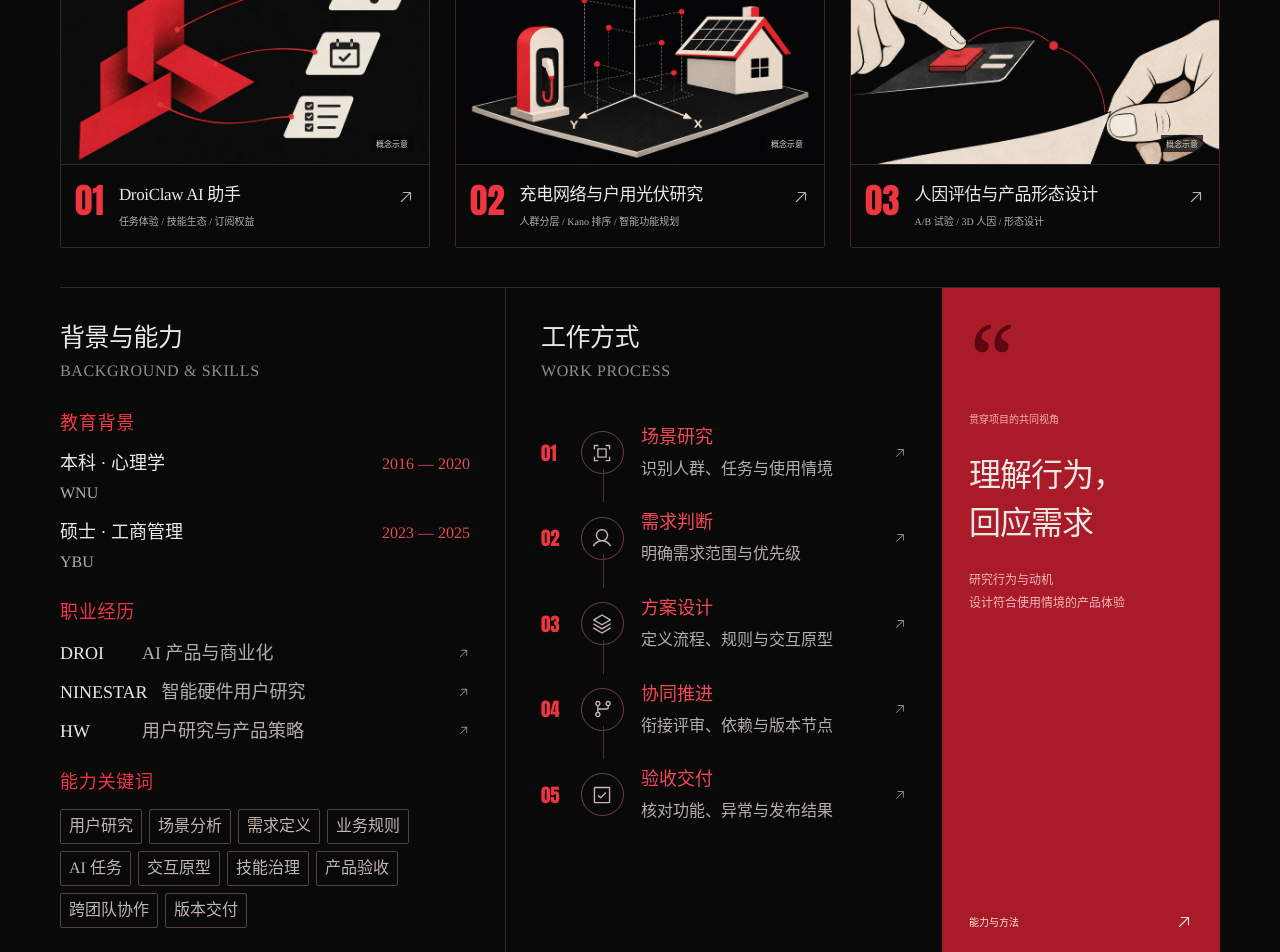
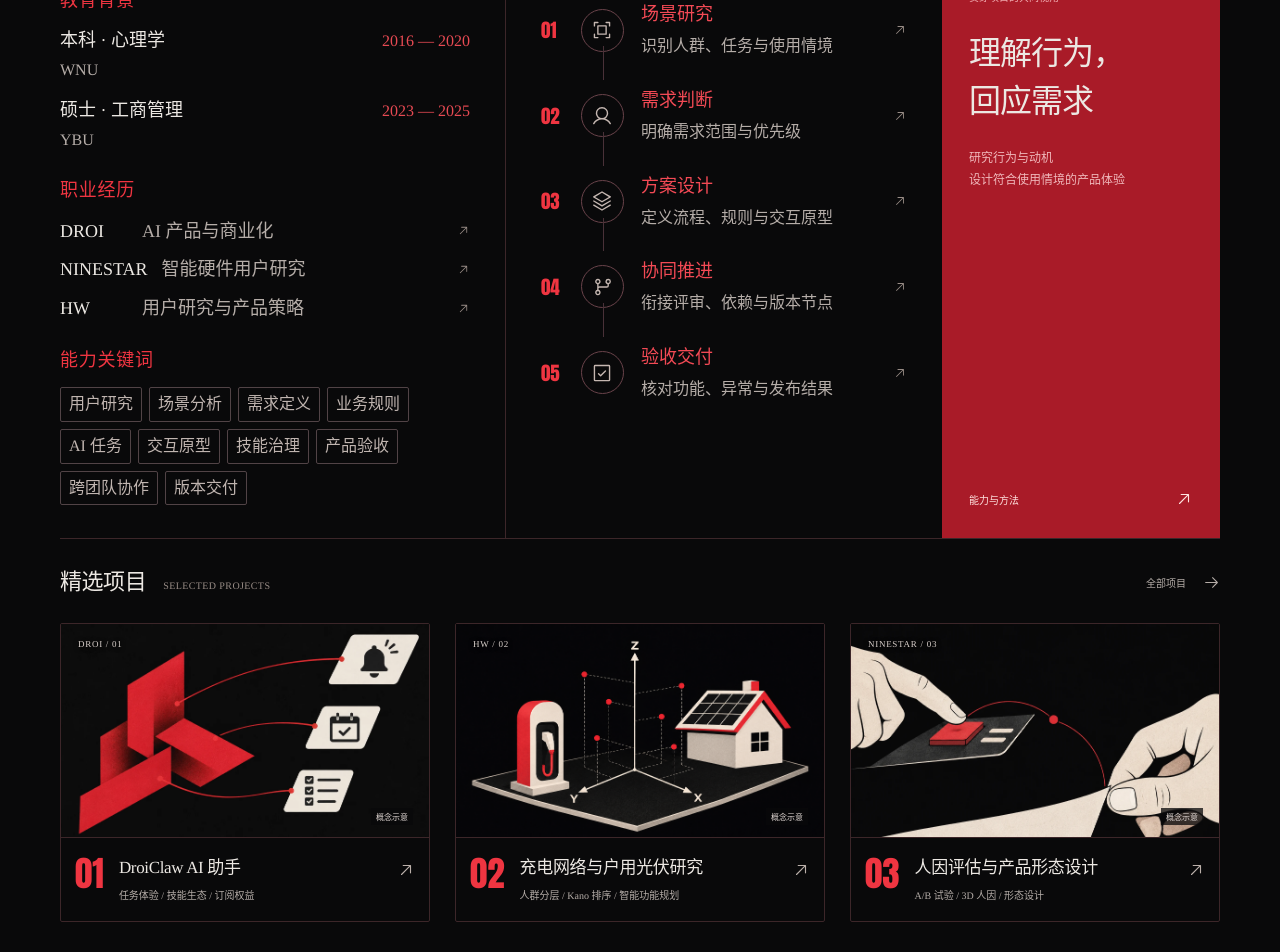
Before and after one commit to sunky-Z/77-portfolio, a React (Vite) app in the folder website/: page / in a window 1280 px wide. Shown: the part 900-1852 px from the top of the page. Built offline with nearby package versions, Linux system fonts and the light colour scheme.

Commit message:
Show background and work process before selected projects

```diff
--- a/website/src/IndexPage.jsx
+++ b/website/src/IndexPage.jsx
@@ -79,5 +79,5 @@ function ProjectPerspective({ L }) {
 }
 
 export default function IndexPage({ data, L, language, copyEmail, status }) {
-  return <><PosterHero L={L} /><PosterProjects data={data} L={L} language={language} /><div className="poster-practice wrap"><Background data={data} L={L} language={language} /><WorkingMethod L={L} language={language} /><ProjectPerspective L={L} /></div><PosterContact L={L} copyEmail={copyEmail} status={status} /></>;
+  return <><PosterHero L={L} /><div className="poster-practice wrap"><Background data={data} L={L} language={language} /><WorkingMethod L={L} language={language} /><ProjectPerspective L={L} /></div><PosterProjects data={data} L={L} language={language} /><PosterContact L={L} copyEmail={copyEmail} status={status} /></>;
 }
--- a/website/src/index-poster.css
+++ b/website/src/index-poster.css
@@ -144,6 +144,7 @@
 
 /* Project thumbnails carry the visual weight; the captions stay at keyword level. */
 .poster-projects { border-top: 1px solid var(--line); padding-block: 28px 39px; }
+.home-page .poster-practice + .poster-projects { border-top: 0; }
 .poster-section-heading { display: flex; align-items: center; justify-content: space-between; gap: 30px; margin-bottom: 25px; }
 .poster-section-heading h2, .poster-background > h2, .poster-method > h2 { display: flex; align-items: baseline; gap: 17px; font-size: 22px; font-weight: 500; line-height: 1.4; letter-spacing: -.02em; }
 .poster-section-heading h2 > span, .poster-background > h2 > span, .poster-method > h2 > span { font-family: 'Portfolio Times', serif; font-size: 10px; letter-spacing: .04em; color: var(--dim); font-weight: 400; }
```
